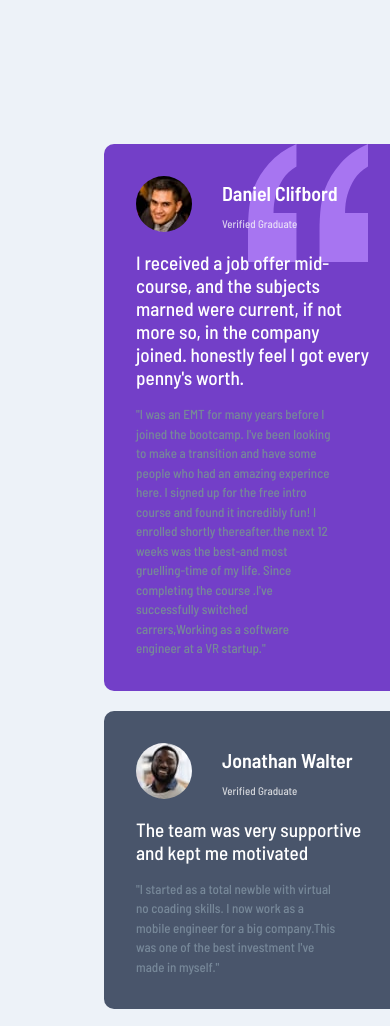
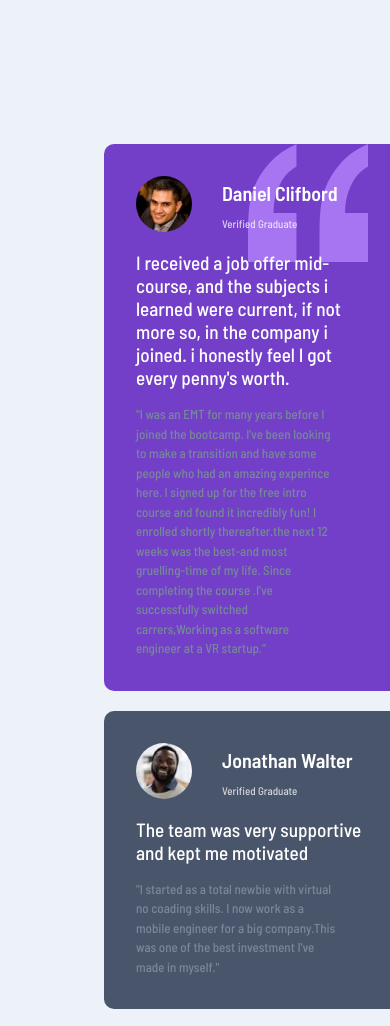
Before and after one commit to chillbro20/Testimonials-Grid-Section, a plain HTML site: page index.html in a window 390 px wide. Shown: the top 1026 px of the page. Drawn offline with Linux system fonts and the light colour scheme.

Commit message:
Update index.html

```diff
--- a/index.html
+++ b/index.html
@@ -22,8 +22,8 @@
                 </div>
             </div>
             <div class="middle">
-                <p>I received a job offer mid-course, and the subjects marned were current, if not more so, in the
-                    company joined. honestly feel I got every penny's worth.</p>
+                <p>I received a job offer mid-course, and the subjects i learned were current, if not more so, in the
+                    company i joined. i honestly feel I got every penny's worth.</p>
             </div>
             <div class="bottom">
                 "I was an EMT for many years before I joined the bootcamp. I've been looking to make a transition and
@@ -45,7 +45,7 @@
                 <p>The team was very supportive and kept me motivated</p>
             </div>
             <div class="bottom">
-                "I started as a total newble with virtual no coading skills. I now work as a mobile engineer for a
+                "I started as a total newbie with virtual no coading skills. I now work as a mobile engineer for a
                 big company.This was one of the best investment I've made in myself."
 
             </div>
```
